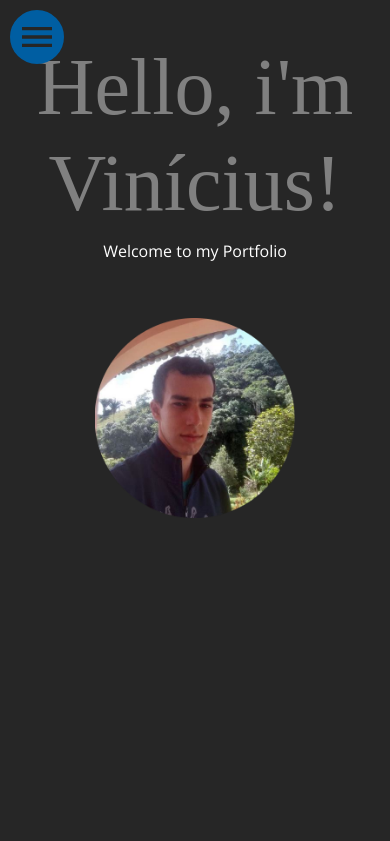
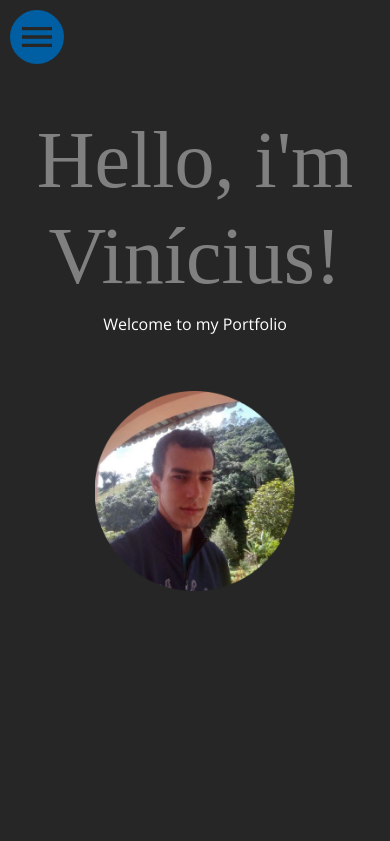
Before and after one commit to vinicgobbi/vinicgobbi.github.io, a plain HTML site: page index.html in a window 390 px wide. Shown: the top 841 px of the page. Drawn offline with nearby package versions, Linux system fonts and the light colour scheme; no server answers.

```diff
--- a/assets/css/style.css
+++ b/assets/css/style.css
@@ -252,6 +252,9 @@
     .vini-menu{
         display: none;
     }
+    .vini-title{
+        margin-top: 20%;
+    }
     .vini-menu-mobile-button{
         display: block;
     }
```
